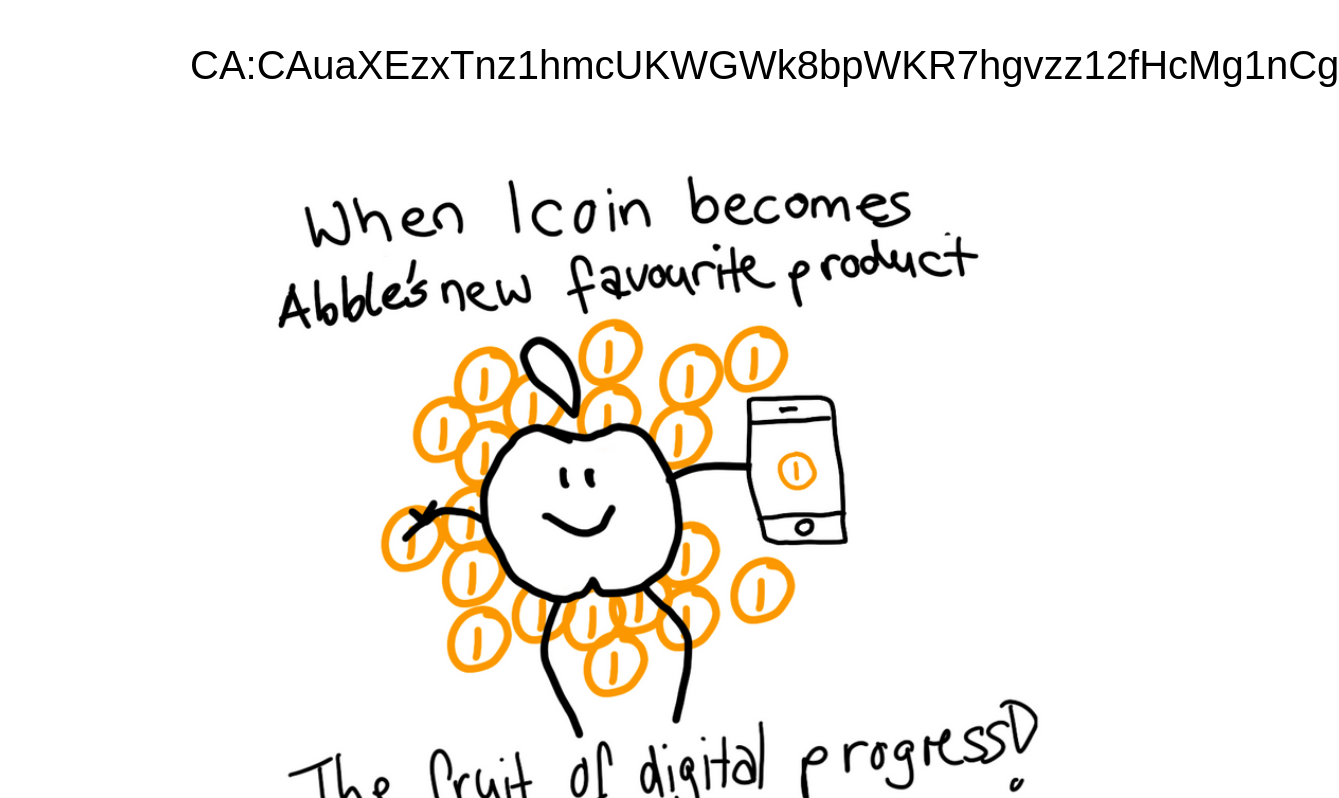
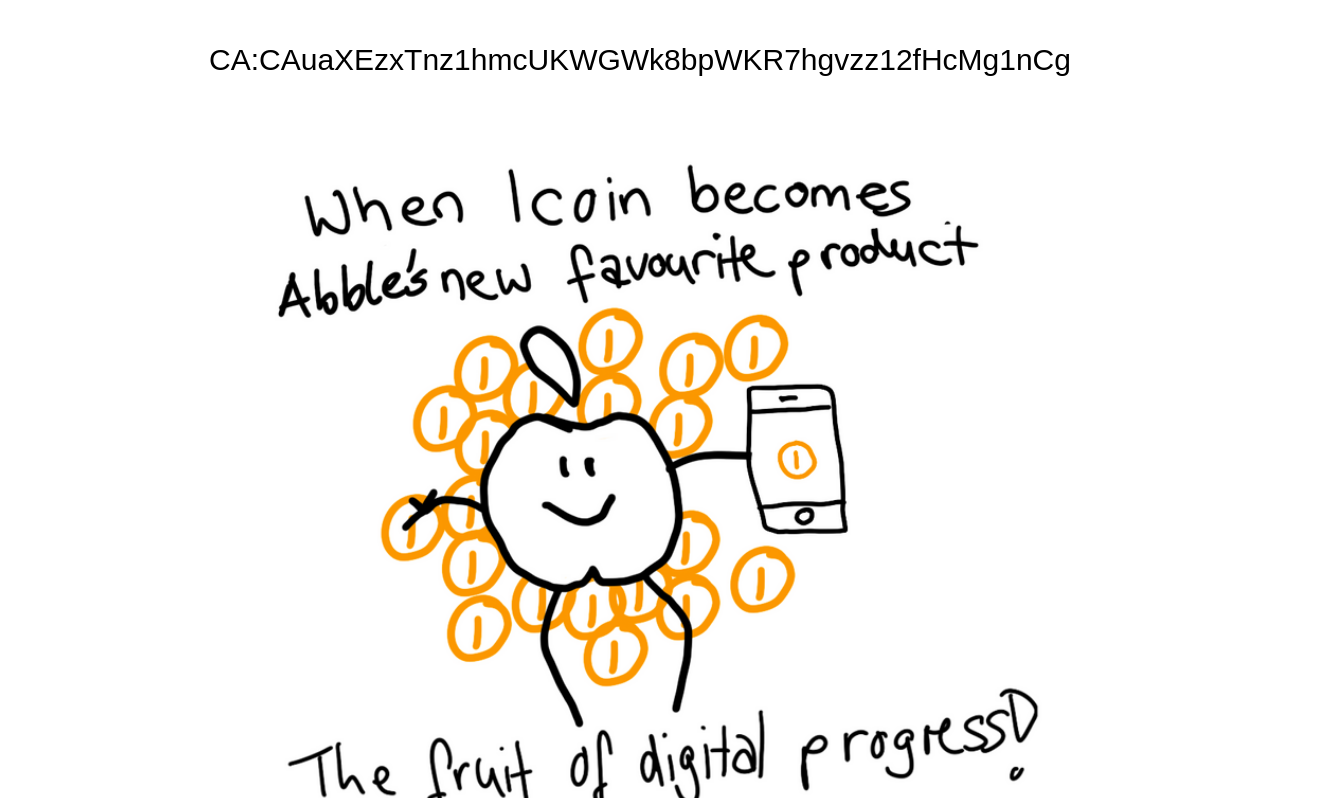
Before and after one commit to mmototu/Icoinsol, a plain HTML site: page index.html in a window 1280 px wide. Shown: the part 1028-1826 px from the top of the page, 1339 px wide, since content can reach past the window. Drawn offline with Linux system fonts and the light colour scheme.

Commit message:
Add files via upload

```diff
--- a/style.css
+++ b/style.css
@@ -39,7 +39,7 @@
     padding-bottom: 5%;
     text-align: center;
     font-family: Arial;
-    font-size: 5vw;
+    font-size: 3vw;
 }
 
 .P1{
@@ -91,7 +91,7 @@
         padding-bottom: 5%;
         text-align: center;
         font-family: Arial;
-        font-size: 30px;
+        font-size: 20px;
     }
 
     .P1{
@@ -145,7 +145,7 @@
         padding-bottom: 5%;
         text-align: center;
         font-family: Arial;
-        font-size: 40px;
+        font-size: 30px;
     }
 
     .P1{
```
